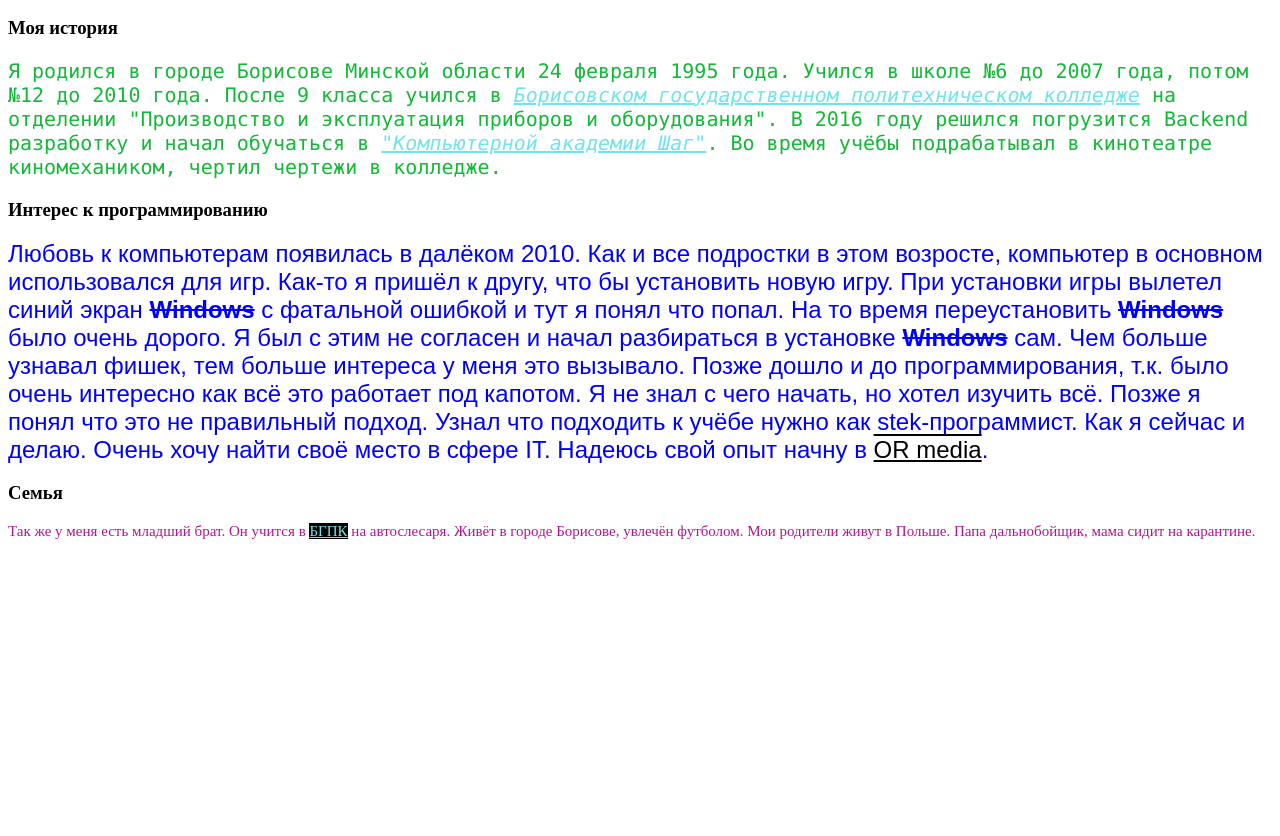
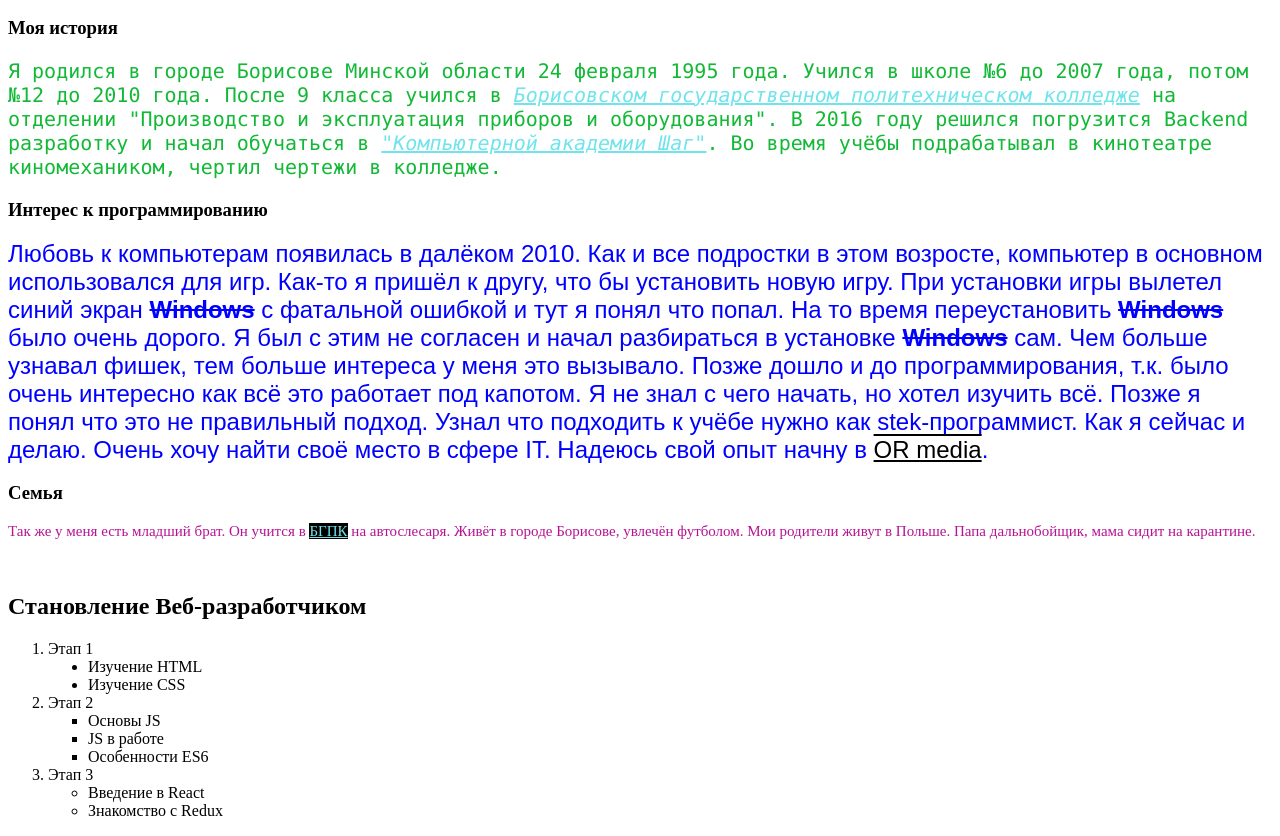
Before and after one commit to SuvStreet/HomeWork1, a plain HTML site: page index.html in a window 1280 px wide. Shown: the part 110-946 px from the top of the page. Before the commit the page ends 800 px from the top, so only its background shows below. Drawn offline with Linux system fonts and the light colour scheme.

Commit message:
add list

```diff
--- a/index.html
+++ b/index.html
@@ -29,5 +29,53 @@
     <p class="paragraph3">Так же у меня есть младший брат. Он учится в <span class="BGPK" id="bkgr">БГПК</span> на автослесаря. Живёт в городе
         Борисове, увлечён футболом. Мои родители живут в Польше. Папа дальнобойщик, мама сидит на карантине.
     </p>
+    <br/>
+    <h2>Становление Веб-разработчиком</h2>
+    <ol>
+        <li>
+            Этап 1
+        </li>
+        <ul type="disc">
+            <li>
+                Изучение HTML
+            </li>
+        </ul>
+        <ul type="disc">
+            <li>
+                Изучение CSS
+            </li>
+        </ul>
+        <li>
+            Этап 2
+        </li>
+        <ul type="square">
+            <li>
+                Основы JS
+            </li>
+        </ul>
+        <ul type="square">
+            <li>
+                JS в работе
+            </li>
+        </ul>
+        <ul type="square">
+            <li>
+                Особенности ES6
+            </li>
+        </ul>
+        <li>
+            Этап 3
+        </li>
+        <ul type="circle">
+            <li>
+                Введение в React
+            </li>
+        </ul>
+        <ul type="circle">
+            <li>
+                Знакомство с Redux
+            </li>
+        </ul>
+    </ol>
 </body>
 </html>
```
